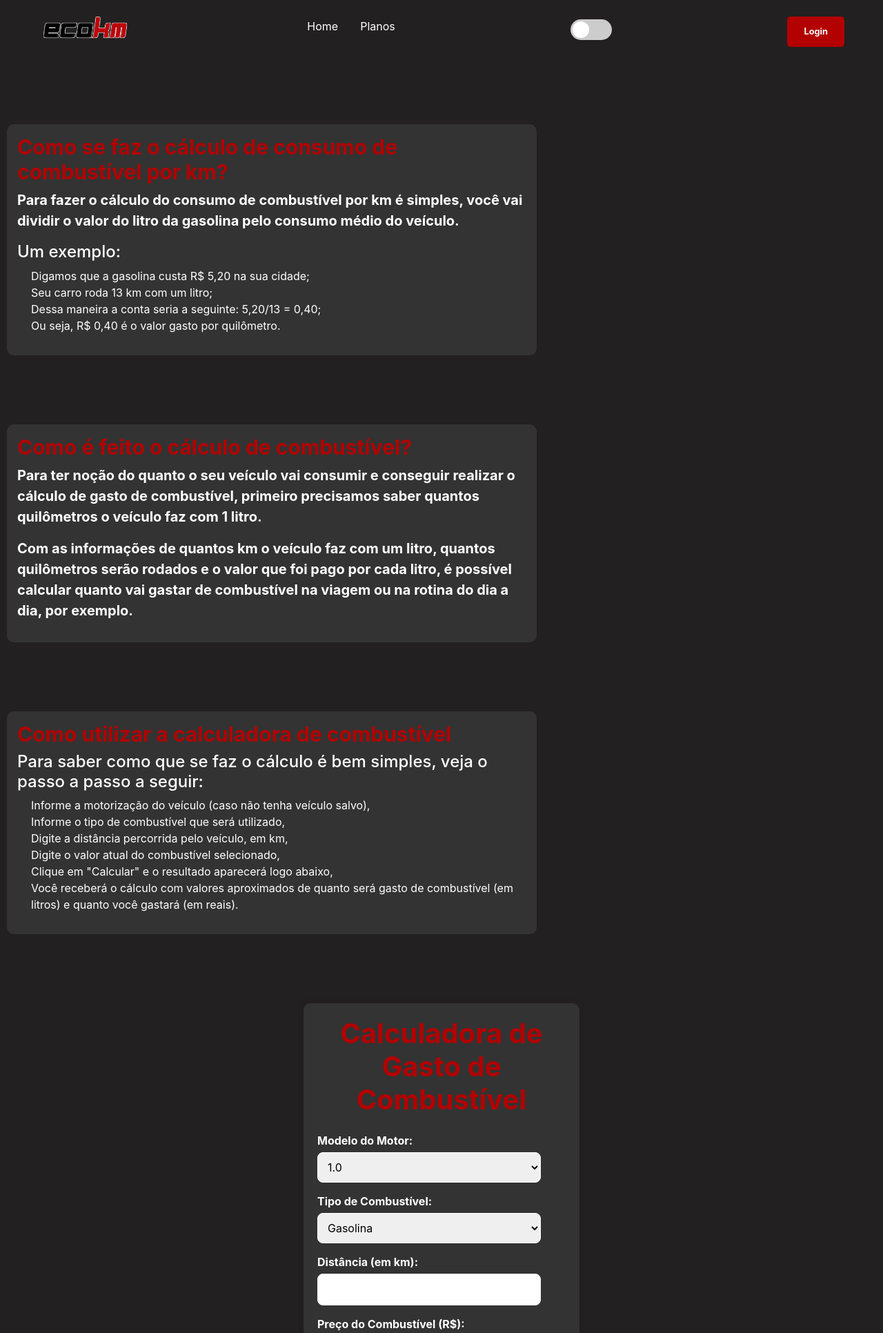
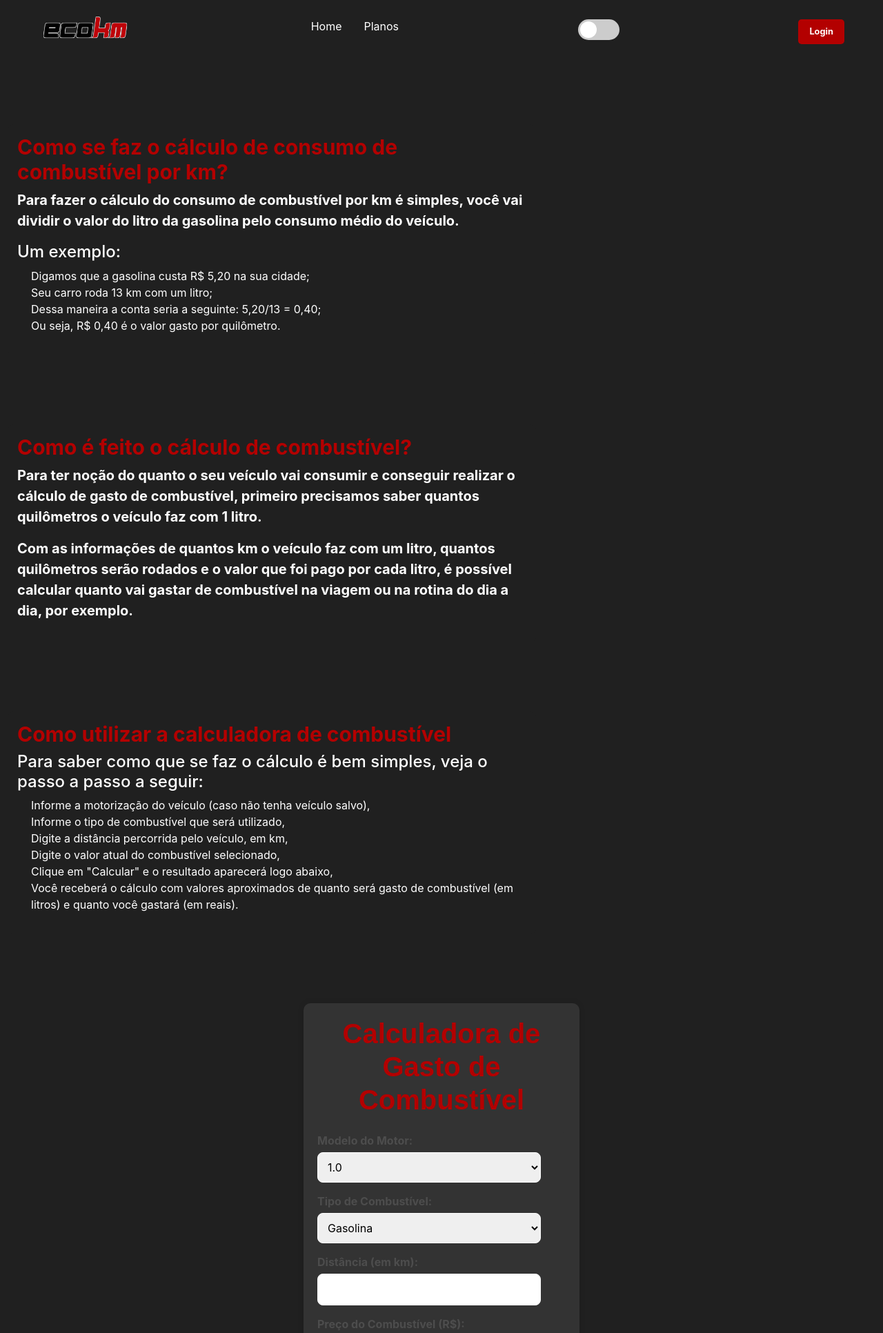
Before and after one commit to xdaniel-nicola/EcoKm, a PHP site: page / in a window 1280 px wide. Shown: the top 1932 px of the page at 69% size. Run offline with PHP 8.4, Linux system fonts and the light colour scheme.

Commit message:
adicionado o carrossel e novas estilizações no site

```diff
--- a/index.html
+++ b/index.html
@@ -32,6 +32,13 @@
         </div>
     </header>
     <main>
+        <div class="carousel-container">
+            <div class="carousel">
+                <div class="slide"><img src="img/ft1.jpg" alt="Imagem 1"></div>
+                <div class="slide"><img src="img/ft2.jpg" alt="Imagem 2"></div>
+                <div class="slide"><img src="img/ft3.jpg" alt="Imagem 3"></div>
+            </div>
+        </div>
         <section class="containerTexto1" id="containerTexto">
             <h2>Como se faz o cálculo de consumo de combustível por km?</h2>
             <p>Para fazer o cálculo do consumo de combustível por km é simples, você vai dividir o valor do litro da gasolina pelo consumo médio do veículo.</p>
--- a/style.css
+++ b/style.css
@@ -6,11 +6,38 @@
 
 body {
     height: 100vh;
-    background-color: rgb(237, 143, 143);
+    background-color: #ed8f8f;
     background-size: cover;
     background-position: center;
 }
+.carousel-container {
+    width: 100%;
+    position: relative;
+    top: 0;
+    display: flex;
+    justify-content: center;
+}
 
+.carousel {
+    width: 100%;
+    max-width: 2000px;
+    overflow: hidden;
+    position: relative;
+}
+
+.slide {
+    width: 100%;
+    display: none;
+}
+
+.slide img {
+    width: 100%;
+    display: block;
+}
+
+.slide.active {
+    display: block;
+}
 li {
     list-style: none;
 }
@@ -94,7 +121,7 @@ body.logged-in .action-btn {
 .action-btn{
     background-color:#b30000;
     color: #fff;
-    padding: 0.8rem 1.5rem;
+    padding: 0.5rem 1rem;
     border: none;
     outline: none;
     border-radius: 5px;
@@ -128,13 +155,14 @@ h1 {
     text-align: center;
     padding-bottom: 15px;
     font-weight: bold;
+    font-family: Arial, Helvetica, sans-serif;
 }
 
 label {
     display: block;
     margin-bottom: 5px;
     font-weight: bold;
-    color: rgb(255, 255, 255);
+    color: #4d4d4d;
 }
 
 input, select {
@@ -192,7 +220,7 @@ button:hover {
 .containerTexto1{
     margin-top: 100px;
     width: 60vw;
-    background-color: #333;
+    background-color: #202020;
     display: block;
     justify-content: left;
     overflow-wrap: break-word;
@@ -219,7 +247,7 @@ button:hover {
 .containerTexto2{
     margin-top: 100px;
     width: 60vw;
-    background-color: #333;
+    background-color: #202020;
     display: block;
     justify-content: left;
     overflow-wrap: break-word;
@@ -243,7 +271,7 @@ button:hover {
 .containerTexto3{
     margin-top: 100px;
     width: 60vw;
-    background-color: #333;
+    background-color: #202020;
     display: block;
     justify-content: left;
     overflow-wrap: break-word;
@@ -265,7 +293,7 @@ button:hover {
 .containerTexto4{
     margin-top: 100px;
     width: 60vw;
-    background-color: #333;
+    background-color: #202020;
     display: block;
     justify-content: left;
     overflow-wrap: break-word;
@@ -297,7 +325,7 @@ footer{
 .footerContato{
     margin-top: 40px;
     width: 30vw;
-    background-color: #202020;
+    background-color: #333;
     display: grid;
     grid-template-columns: auto auto ;
     overflow-wrap: break-word;
@@ -309,7 +337,7 @@ footer{
 .footerSobreNos{
     margin-top: 40px;
     width: 50vw;
-    background-color: #202020;
+    background-color: #333;
     display: block;
     overflow-wrap: break-word;
     padding: 15px;
@@ -346,13 +374,13 @@ footer{
     background-color: #333;
 }
 
-.setaTopo{
+.setaTopo {
     width: 30px;
 }
 
 /* Tema escuro */
 body.dark-mode {
-    background-color: #222020;
+    background-color: #202020;
     color: rgb(255, 255, 255);
 }
 
@@ -373,6 +401,10 @@ body.light-mode .container h1 {
 body.light-mode {
     background-color: #f4f4f4;
     color: #333;
+}
+
+body.light-mode label {
+   color:#d14545;
 }
 
 body.light-mode .links a {
@@ -412,7 +444,7 @@ body.light-mode h1 {
 }
 
 body.light-mode #containerTexto {
-    background-color: #dbdbdb;
+    background-color: #f4f4f4;
     border: none;
 }
 
@@ -422,13 +454,13 @@ body.light-mode footer{
 }
 
 body.light-mode .footerContato{
-    background-color: #727272;
-    color: #dbdbdb;
+    background-color: #dbdbdb;
+    color: #333;
 }
 
 body.light-mode .footerSobreNos{
-    background-color: #727272;
-    color: #dbdbdb;
+    background-color: #dbdbdb;
+    color: #333;
 }
 
 /* Estilo do botão de alternância de tema */
```
